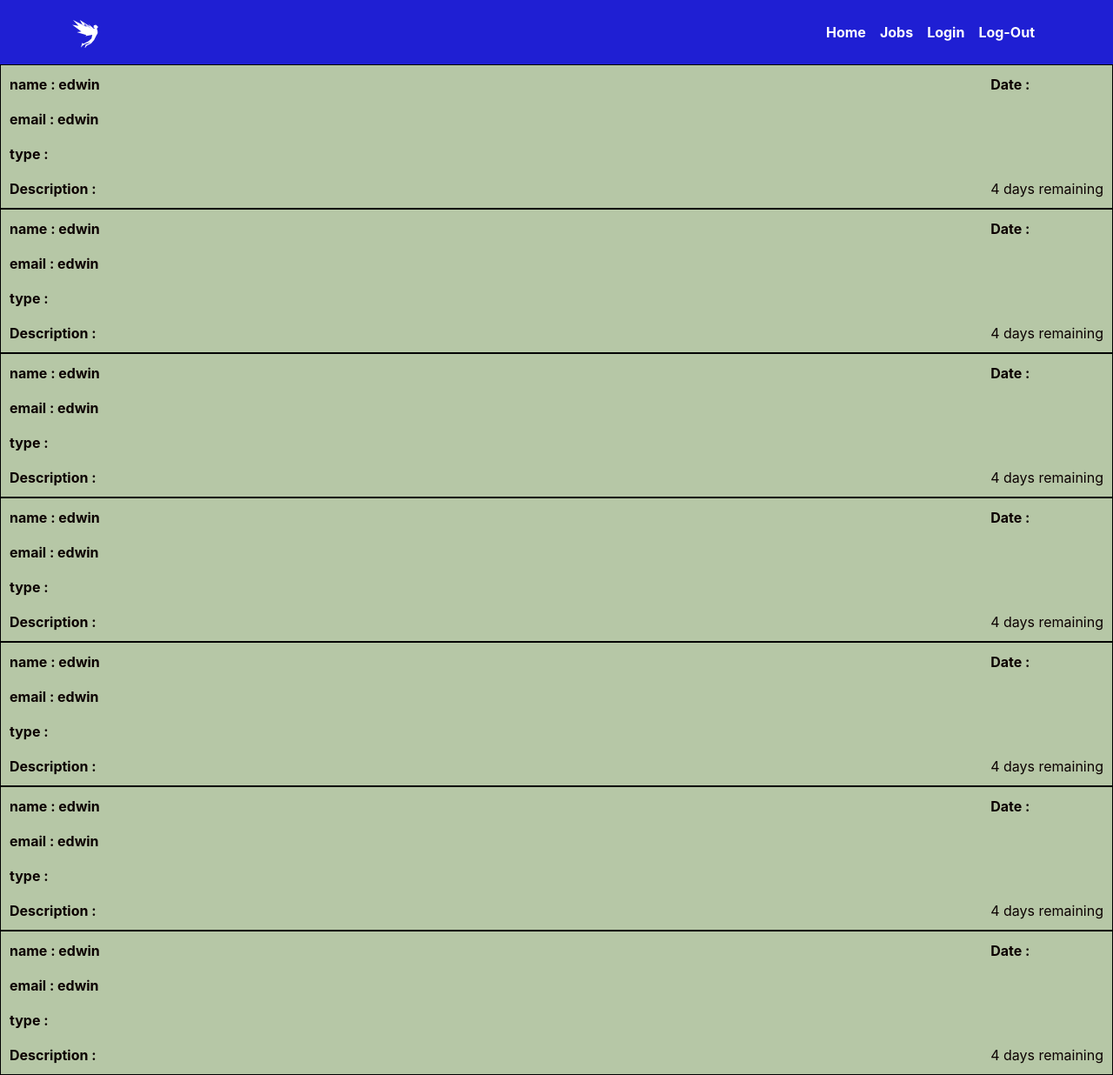
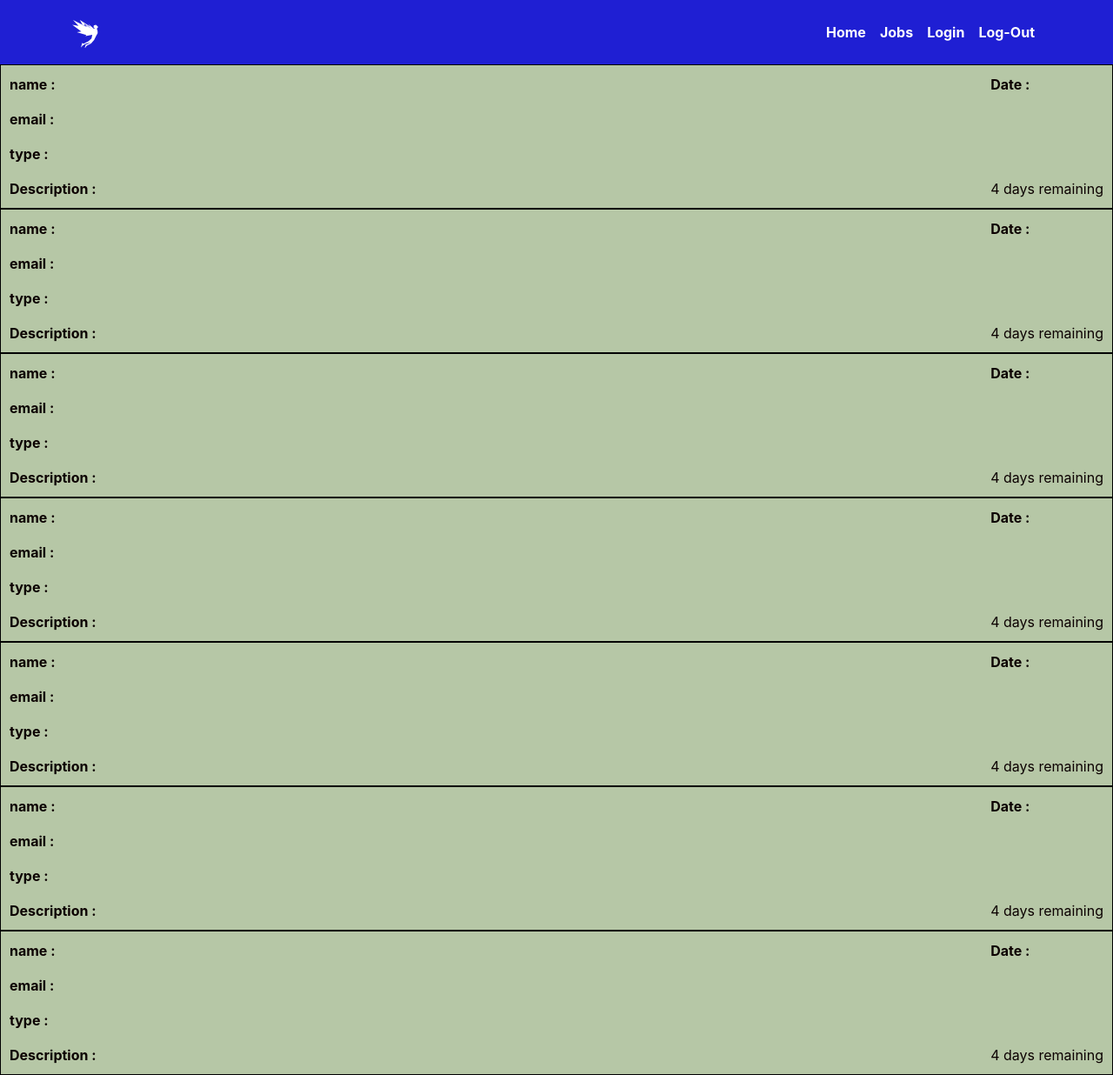
Before and after one commit to Eddysam2000/Login, a React (Create React App) app: page /Jobs in a window 1280 px wide. Shown: the whole page at 87% size. Built offline with nearby package versions, Linux system fonts and the light colour scheme.

Commit message:
jobs page done

```diff
--- a/src/Components/Jobs/Jobs.jsx
+++ b/src/Components/Jobs/Jobs.jsx
@@ -7,8 +7,8 @@ const Jobs = () => {
     <div>
       <div className=  'sam d-flex justify-content-between'>
       <div className=' d-flex flex-column gap-3'>
-        <p className='p-0 m-0 fw-bold'>name : edwin</p>
-        <p className='p-0 m-0 fw-bold'>email : edwin</p>
+        <p className='p-0 m-0 fw-bold'>name : </p>
+        <p className='p-0 m-0 fw-bold'>email : </p>
         <p className='p-0 m-0 fw-bold'>type : </p>
         <p className='p-0 m-0 fw-bold'>Description : </p>
       </div>
@@ -19,8 +19,8 @@ const Jobs = () => {
     </div>
     <div className=  'sam d-flex justify-content-between'>
       <div className=' d-flex flex-column gap-3'>
-        <p className='p-0 m-0 fw-bold'>name : edwin</p>
-        <p className='p-0 m-0 fw-bold'>email : edwin</p>
+          <p className='p-0 m-0 fw-bold'>name : </p>
+        <p className='p-0 m-0 fw-bold'>email : </p>
         <p className='p-0 m-0 fw-bold'>type : </p>
         <p className='p-0 m-0 fw-bold'>Description : </p>
       </div>
@@ -31,8 +31,8 @@ const Jobs = () => {
     </div>
     <div className=  'sam d-flex justify-content-between'>
       <div className=' d-flex flex-column gap-3'>
-        <p className='p-0 m-0 fw-bold'>name : edwin</p>
-        <p className='p-0 m-0 fw-bold'>email : edwin</p>
+        <p className='p-0 m-0 fw-bold'>name : </p>
+        <p className='p-0 m-0 fw-bold'>email : </p>
         <p className='p-0 m-0 fw-bold'>type : </p>
         <p className='p-0 m-0 fw-bold'>Description : </p>
       </div>
@@ -43,8 +43,8 @@ const Jobs = () => {
     </div>
     <div className=  'sam d-flex justify-content-between'>
       <div className=' d-flex flex-column gap-3'>
-        <p className='p-0 m-0 fw-bold'>name : edwin</p>
-        <p className='p-0 m-0 fw-bold'>email : edwin</p>
+        <p className='p-0 m-0 fw-bold'>name : </p>
+        <p className='p-0 m-0 fw-bold'>email : </p>
         <p className='p-0 m-0 fw-bold'>type : </p>
         <p className='p-0 m-0 fw-bold'>Description : </p>
       </div>
@@ -55,8 +55,8 @@ const Jobs = () => {
     </div>
     <div className=  'sam d-flex justify-content-between'>
       <div className=' d-flex flex-column gap-3'>
-        <p className='p-0 m-0 fw-bold'>name : edwin</p>
-        <p className='p-0 m-0 fw-bold'>email : edwin</p>
+        <p className='p-0 m-0 fw-bold'>name : </p>
+        <p className='p-0 m-0 fw-bold'>email : </p>
         <p className='p-0 m-0 fw-bold'>type : </p>
         <p className='p-0 m-0 fw-bold'>Description : </p>
       </div>
@@ -67,8 +67,8 @@ const Jobs = () => {
     </div>
     <div className=  'sam d-flex justify-content-between'>
       <div className=' d-flex flex-column gap-3'>
-        <p className='p-0 m-0 fw-bold'>name : edwin</p>
-        <p className='p-0 m-0 fw-bold'>email : edwin</p>
+        <p className='p-0 m-0 fw-bold'>name : </p>
+        <p className='p-0 m-0 fw-bold'>email : </p>
         <p className='p-0 m-0 fw-bold'>type : </p>
         <p className='p-0 m-0 fw-bold'>Description : </p>
       </div>
@@ -79,8 +79,8 @@ const Jobs = () => {
     </div>
     <div className=  'sam d-flex justify-content-between'>
       <div className=' d-flex flex-column gap-3'>
-        <p className='p-0 m-0 fw-bold'>name : edwin</p>
-        <p className='p-0 m-0 fw-bold'>email : edwin</p>
+        <p className='p-0 m-0 fw-bold'>name : </p>
+        <p className='p-0 m-0 fw-bold'>email : </p>
         <p className='p-0 m-0 fw-bold'>type : </p>
         <p className='p-0 m-0 fw-bold'>Description : </p>
       </div>
```
